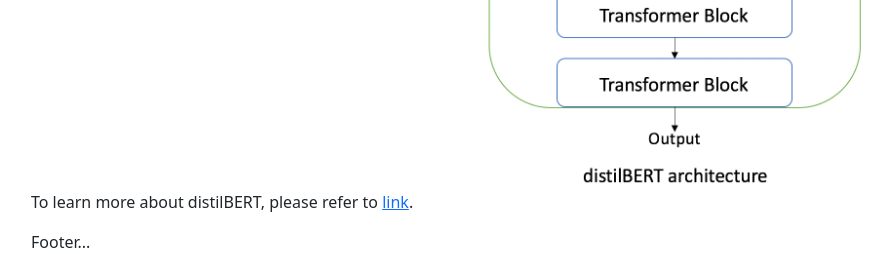
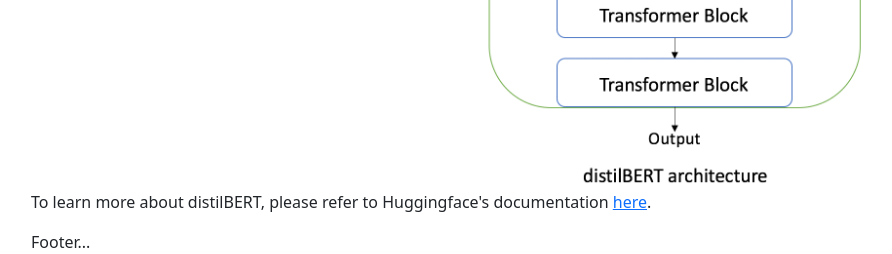
Before and after one commit to u-tony-wu/covid-opinion-score, a Flask app: page /about in a window 1280 px wide. Shown: the part 1290-1544 px from the top of the page, without its empty margins (51-943 px from the left). Run offline with Flask 2, Linux system fonts and the light colour scheme.

Commit message:
updated about.html

```diff
--- a/templates/about.html
+++ b/templates/about.html
@@ -27,6 +27,6 @@
     <img src="../static/distilbert%20architecture.png" alt="distilBERT architecture" style=
             "position: relative; left: 430px; height: 600px">
     <br/>
-    <p>To learn more about distilBERT, please refer to <a href="https://huggingface.co/transformers/model_doc/distilbert.html">link</a>.</p>
+    <p>To learn more about distilBERT, please refer to Huggingface's documentation <a href="https://huggingface.co/transformers/model_doc/distilbert.html">here</a>.</p>
 
 {% endblock %}
```
